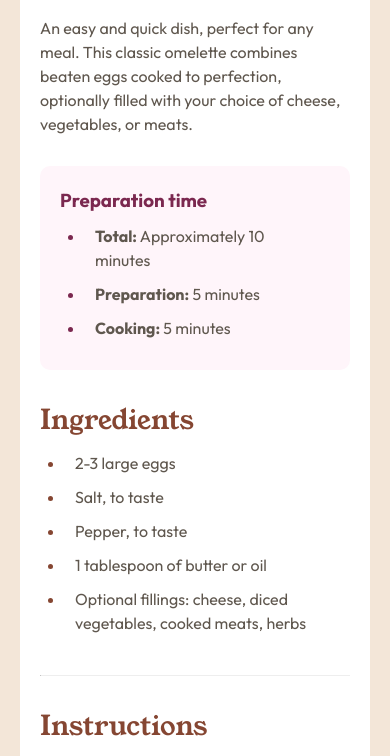
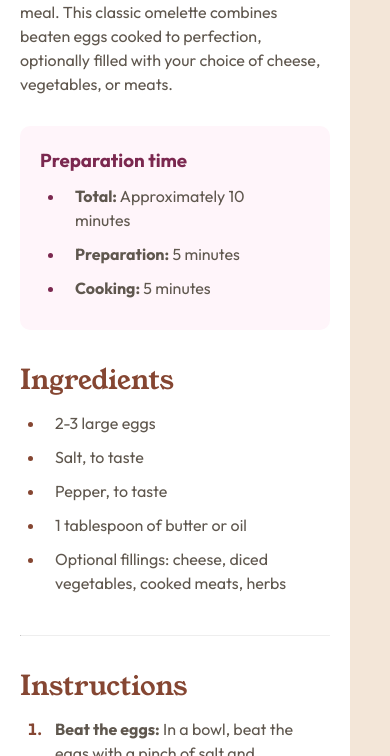
Before and after one commit to ESP420/100DaysOfProjects, a plain HTML site: page 18-day-recipe-page/index.html in a window 390 px wide. Shown: the part 424-1180 px from the top of the page. Drawn offline with Linux system fonts and the light colour scheme.

Commit message:
fix mobile

```diff
--- a/18-day-recipe-page/css/styles.css
+++ b/18-day-recipe-page/css/styles.css
@@ -79,8 +79,7 @@ main {
 
 
 #recipe-page {
-    width: 300px;
-    margin: 40px auto;
+    width: 100vw;
     background-color: var(--White);
     border-radius: 15px;
 }
@@ -243,8 +242,9 @@ main {
 @media (min-width:768px) {
     #recipe-page {
         width: 730px;
+
+        margin: 40px auto;
     }
-
 
     .card__img {
         height: 300px;
```
Also changed, not shown: 17 other files.
